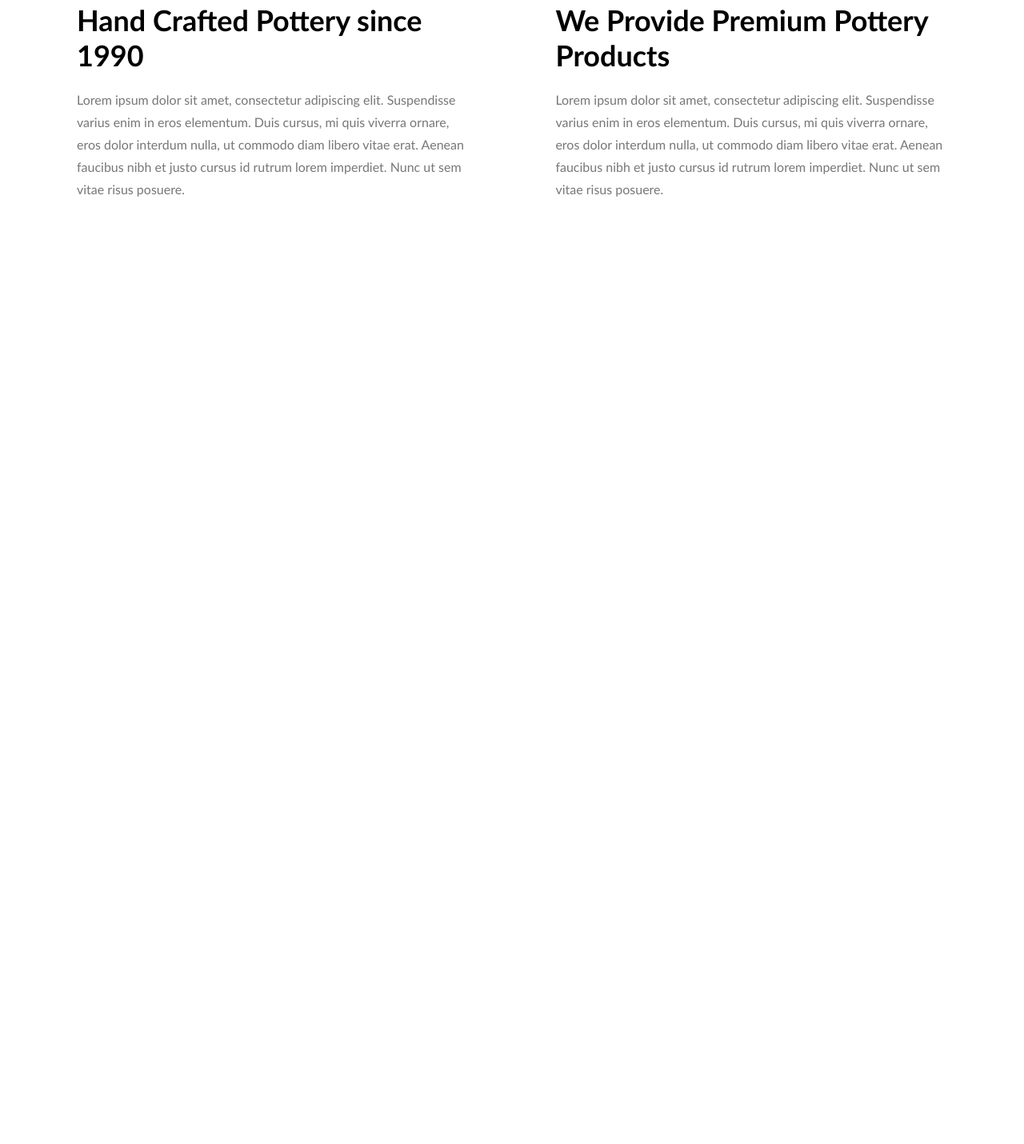
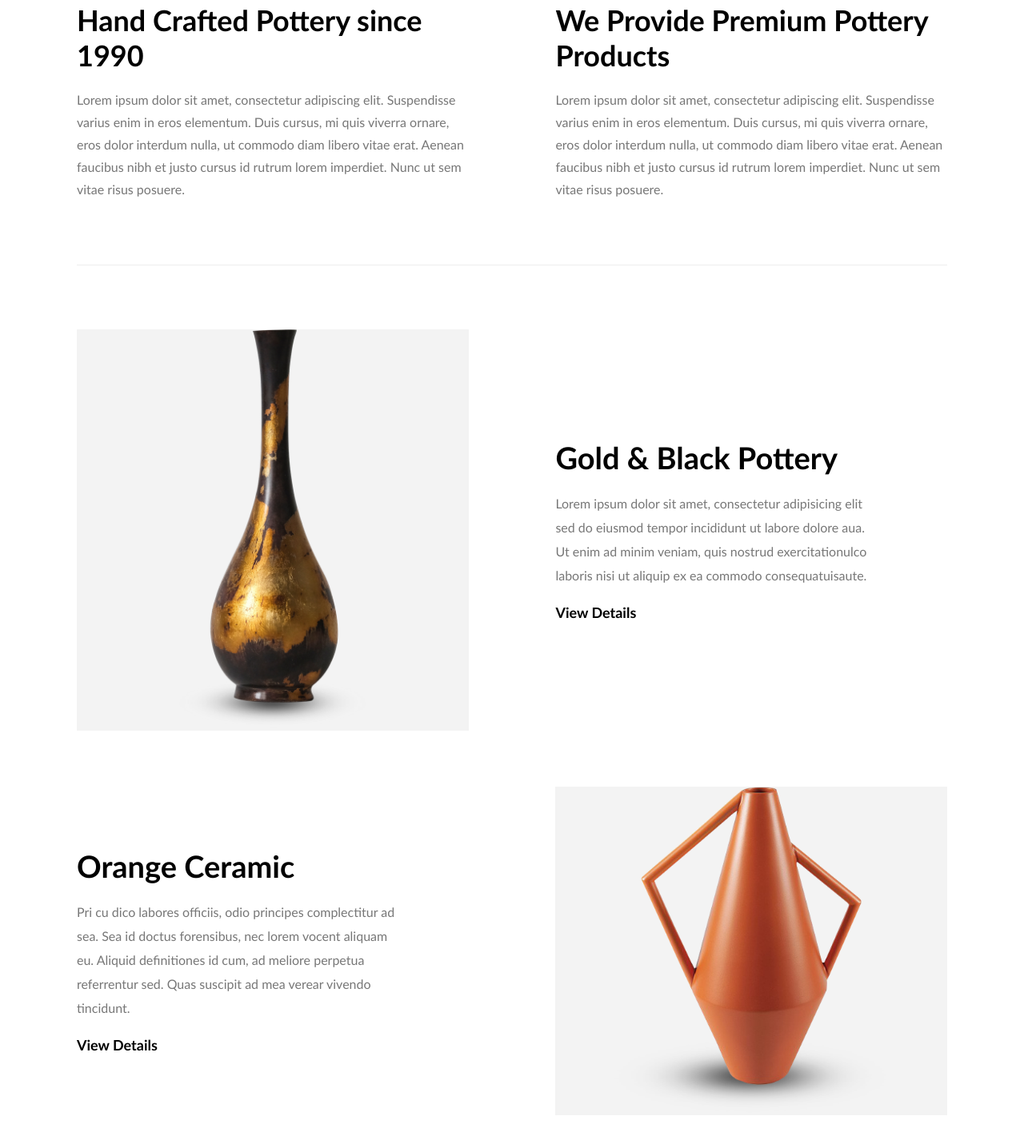
Before and after one commit to vaysovardasher/homework-exam5, a plain HTML site: page homework-exam5-2/index2.html in a window 1280 px wide. Shown: the part 1265-2696 px from the top of the page at 80% size. Before the commit the page ends 1596 px from the top, so only its background shows below. Drawn offline with Linux system fonts and the light colour scheme.

Commit message:
якта диви дигар сохтам бо номи container3 дар даруни файли index2.html

```diff
--- a/homework-exam5-2/index2.html
+++ b/homework-exam5-2/index2.html
@@ -54,7 +54,9 @@
     <div class="container2">
       <p class="parag2">PRODUCT CATEGORIES</p>
 
-      <h1 class="title2">Porcelain <img src="../images/&.png" alt=""> Pottery</h1>
+      <h1 class="title2">
+        Porcelain <img src="../images/&.png" alt="" /> Pottery
+      </h1>
 
       <div class="div4">
         <img src="../images/Frame (3).png" class="img2" />
@@ -65,7 +67,11 @@
           <h2 class="title3">Hand Crafted Pottery since 1990</h2>
 
           <p class="parag3">
-            Lorem ipsum dolor sit amet, consectetur adipiscing elit. Suspendisse varius enim in eros elementum. Duis cursus, mi quis viverra ornare, eros dolor interdum nulla, ut commodo diam libero vitae erat. Aenean faucibus nibh et justo cursus id rutrum lorem imperdiet. Nunc ut sem vitae risus posuere.
+            Lorem ipsum dolor sit amet, consectetur adipiscing elit. Suspendisse
+            varius enim in eros elementum. Duis cursus, mi quis viverra ornare,
+            eros dolor interdum nulla, ut commodo diam libero vitae erat. Aenean
+            faucibus nibh et justo cursus id rutrum lorem imperdiet. Nunc ut sem
+            vitae risus posuere.
           </p>
         </div>
 
@@ -73,8 +79,52 @@
           <h2 class="title3">We Provide Premium Pottery Products</h2>
 
           <p class="parag3">
-            Lorem ipsum dolor sit amet, consectetur adipiscing elit. Suspendisse varius enim in eros elementum. Duis cursus, mi quis viverra ornare, eros dolor interdum nulla, ut commodo diam libero vitae erat. Aenean faucibus nibh et justo cursus id rutrum lorem imperdiet. Nunc ut sem vitae risus posuere.
+            Lorem ipsum dolor sit amet, consectetur adipiscing elit. Suspendisse
+            varius enim in eros elementum. Duis cursus, mi quis viverra ornare,
+            eros dolor interdum nulla, ut commodo diam libero vitae erat. Aenean
+            faucibus nibh et justo cursus id rutrum lorem imperdiet. Nunc ut sem
+            vitae risus posuere.
           </p>
+        </div>
+      </div>
+    </div>
+
+    <div class="container3">
+      <div class="div7">
+        <div class="div8">
+          <img src="../images/vaza1.png" class="img3" />
+        </div>
+
+        <div class="div9">
+          <h2 class="title4">Gold & Black Pottery</h2>
+
+          <p class="parag4">
+            Lorem ipsum dolor sit amet, consectetur adipisicing elit sed do
+            eiusmod tempor incididunt ut labore dolore aua. Ut enim ad minim
+            veniam, quis nostrud exercitationulco laboris nisi ut aliquip ex ea
+            commodo consequatuisaute.
+          </p>
+
+          <p class="in-title1">View Details</p>
+        </div>
+      </div>
+
+      <div class="div10">
+        <div class="div11">
+          <h2 class="title4">Orange Ceramic</h2>
+
+          <p class="parag4">
+            Pri cu dico labores officiis, odio principes complectitur ad sea.
+            Sea id doctus forensibus, nec lorem vocent aliquam eu. Aliquid
+            definitiones id cum, ad meliore perpetua referrentur sed. Quas
+            suscipit ad mea verear vivendo tincidunt.
+          </p>
+
+          <p class="in-title1">View Details</p>
+        </div>
+
+        <div class="div12">
+          <img src="../images/vaza2.png" class="img4" />
         </div>
       </div>
     </div>
--- a/homework-exam5-2/style2.css
+++ b/homework-exam5-2/style2.css
@@ -99,7 +99,6 @@
   padding-top: 80px;
   padding-bottom: 80px;
 }
-
 .parag2 {
   text-align: center;
   color: #d45d55;
@@ -107,41 +106,91 @@
   letter-spacing: 3px;
   padding-bottom: 15px;
 }
-
 .title2 {
   text-align: center;
   font-size: 56px;
   padding-bottom: 50px;
 }
-
 .title2 span {
   color: #b32017;
 }
-
 .div4 {
   text-align: center;
   padding-bottom: 60px;
 }
-
 .img2 {
   width: 80%;
 }
-
 .div5 {
   display: flex;
   justify-content: space-between;
 }
-
 .div6 {
   width: 45%;
 }
-
 .title3 {
   font-size: 36px;
   padding-bottom: 20px;
 }
-
 .parag3 {
   color: #777;
   line-height: 28px;
 }
+.container3 {
+  width: 85%;
+  margin: auto;
+  padding-top: 80px;
+  padding-bottom: 80px;
+  border-top: 1px solid #eee;
+}
+.div7 {
+  display: flex;
+  justify-content: space-between;
+  align-items: center;
+  padding-bottom: 70px;
+}
+.div8 {
+  width: 45%;
+  background: #f3f3f3;
+  text-align: center;
+}
+.img3 {
+  width: 50%;
+}
+.div9 {
+  width: 45%;
+}
+.title4 {
+  font-size: 38px;
+  font-weight: bolder;
+  padding-bottom: 20px;
+}
+.parag4 {
+  max-width: 400px;
+  color: #777;
+  line-height: 30px;
+  padding-bottom: 20px;
+}
+.in-title1 {
+  font-size: 18px;
+  margin-left: 0px;
+  text-decoration: none;
+  color: black;
+  font-weight: bolder;
+}
+.div10 {
+  display: flex;
+  justify-content: space-between;
+  align-items: center;
+}
+.div11 {
+  width: 45%;
+}
+.div12 {
+  width: 45%;
+  background: #f3f3f3;
+  text-align: center;
+}
+.img4 {
+  width: 70%;
+}
```
Also changed, not shown: images/vaza1.png (added), images/vaza2.png (added).
